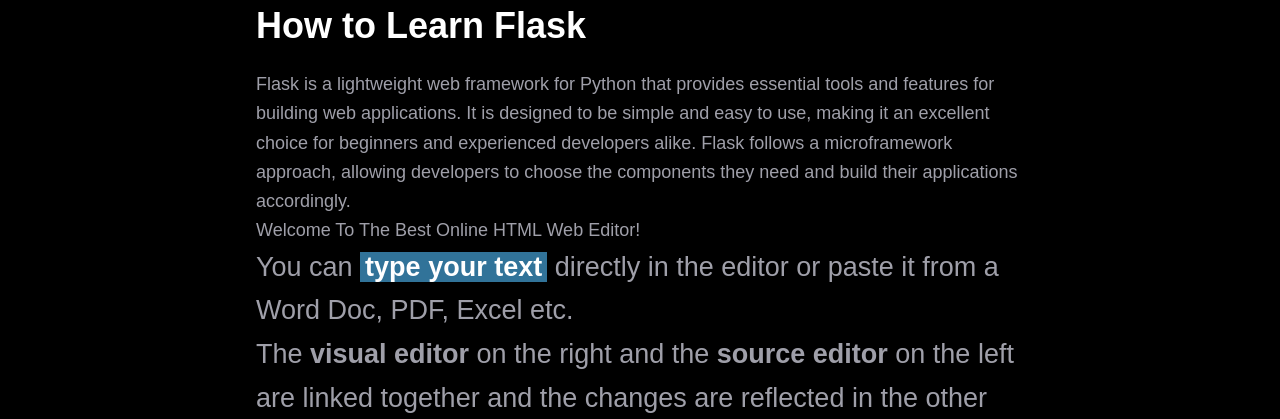
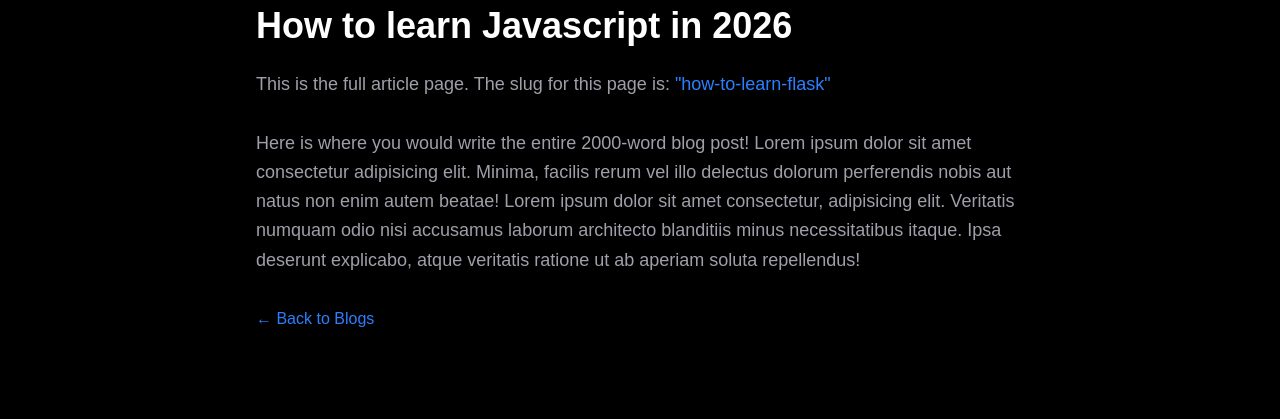
Before and after one commit to muhammadahsan9836/nextjs-course, a Next.js app in the folder huntingcoder/: page /blogpost/how-to-learn-flask in a window 1280 px wide. Shown: the part 150-569 px from the top of the page. Built offline with nearby package versions, Linux system fonts and the light colour scheme.

Commit message:
Fix TS error and update blog path to public folder

```diff
--- a/huntingcoder/app/api/postcontact/route.js
+++ b/huntingcoder/app/api/postcontact/route.js
@@ -2,20 +2,27 @@
 import fs from "fs";
 import path from "path";
 
-export async function POST(req) {
+export async function POST(req: Request) {
   try {
     const data = await req.json();
-    const folderPath = path.join(process.cwd(), "contactdata");
-    if (!fs.existsSync(folderPath)) fs.mkdirSync(folderPath);
+
+    // 1. Use the writable '/tmp' folder on Vercel
+    const folderPath = path.join("/tmp", "contactdata");
+
+    // 2. Create folder if it doesn't exist
+    if (!fs.existsSync(folderPath)) {
+      fs.mkdirSync(folderPath, { recursive: true });
+    }
+
+    // 3. Write the file
     const fileName = `${Date.now()}.json`;
     const filePath = path.join(folderPath, fileName);
     fs.writeFileSync(filePath, JSON.stringify(data, null, 2));
-    return NextResponse.json({ message: "Contact saved successfully" }, { status: 200 });
+
+    return NextResponse.json({ message: "Contact saved successfully!" }, { status: 200 });
   } catch (error) {
+    console.error("Error saving contact:", error);
+    // 4. Send a clean error message
     return NextResponse.json({ message: "Error saving contact data" }, { status: 500 });
   }
 }
-
-export async function GET() {
-  return NextResponse.json("Its a get Request", { status: 200 });
-}
--- a/huntingcoder/app/blogpost/[slug]/page.tsx
+++ b/huntingcoder/app/blogpost/[slug]/page.tsx
@@ -4,8 +4,6 @@
 
 export default async function BlogDetail({ params }: { params: Promise<{ slug: string }> }) {
   const { slug } = await params;
-
-  // 1. Set your exact fallback JSX content (it stays here safe!)
   let title = "How to learn Javascript in 2026";
   let displayContent = (
     <p className="text-lg text-zinc-400 leading-relaxed">
@@ -17,39 +15,30 @@
     </p>
   );
 
-  // 2. Try to find the real JSON file
   try {
-    const filePath = path.join(process.cwd(), "blogdata", `${slug}.json`);
+    // ✅ CORRECT PATH: Look inside the 'public' folder!
+    const filePath = path.join(process.cwd(), "public", "blogdata", `${slug}.json`);
     const data = fs.readFileSync(filePath, "utf8");
     const blogData = JSON.parse(data);
 
-    // If JSON found, update the title
     title = blogData.title;
-
-    // If JSON content exists, OVERRIDE the `displayContent` with the raw HTML
     if (blogData.content) {
       displayContent = (
         <div
-          className="text-lg leading-relaxed text-zinc-400" // Applies gray text to HTML elements that don't have a color
+          className="text-lg leading-relaxed text-zinc-400"
           dangerouslySetInnerHTML={{ __html: blogData.content }}
         />
       );
     }
   } catch (error) {
-    // If the JSON is NOT found, this block is skipped, and your hardcoded fallback JSX stays perfectly intact!
+    // Keeps your fallback safe
   }
 
   return (
     <div className="flex min-h-screen flex-col items-center bg-black px-8 py-16 text-white">
       <main className="w-full max-w-3xl">
-
         <h1 className="text-4xl font-bold mb-6">{title}</h1>
-
-        {/* 3. Display the active content (JSX fallback OR raw HTML) */}
-        <div className="w-full">
-          {displayContent}
-        </div>
-
+        <div className="w-full">{displayContent}</div>
         <Link href="/blogpost" className="mt-8 inline-block text-blue-500 hover:underline font-medium">
           &larr; Back to Blogs
         </Link>
```
